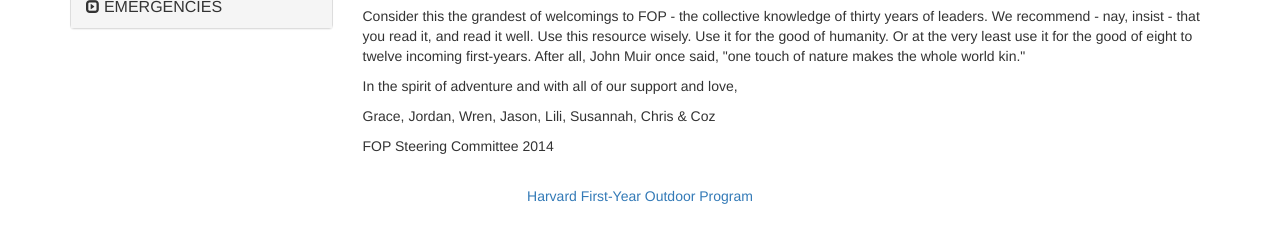
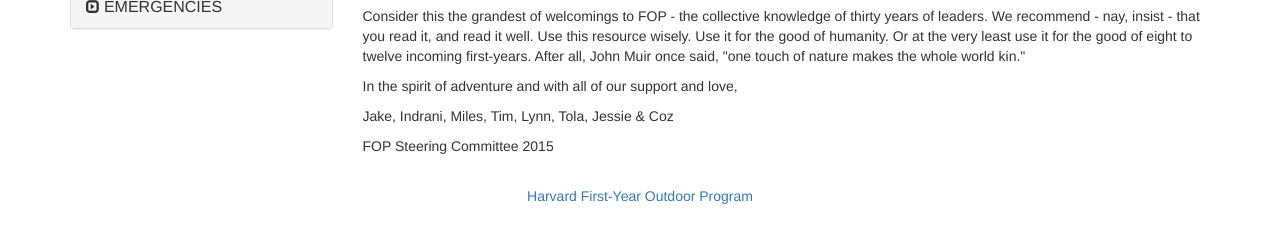
Before and after one commit to neo-project/global-blockchain-compliance-hub, a Jekyll site: the page built from index.html, in a window 1280 px wide. Shown: the part 407-650 px from the top of the page. Built offline with Jekyll 4.4.1, drawn with Linux system fonts in a browser that asks for light colours; nearby versions of some CDN libraries.

Commit message:
Update index.html

```diff
--- a/index.html
+++ b/index.html
@@ -11,6 +11,6 @@ title: FOP Leader Handbook
   <p>This FOP Leader Handbook is the accumulation of the past thirty years of FOP wisdom, and while you pause to consider the contributions of countless leaders of years past, we're just going to go ahead and thank them. So to all the nameless souls who worked so hard to put together this handbook: thanks, team. We started with a great product, and we recognize that our contribution is only a small piece of the result.</p>
   <p>Consider this the grandest of welcomings to FOP - the collective knowledge of thirty years of leaders. We recommend - nay, insist - that you read it, and read it well. Use this resource wisely. Use it for the good of humanity. Or at the very least use it for the good of eight to twelve incoming first-years. After all, John Muir once said, "one touch of nature makes the whole world kin."</p>
   <p>In the spirit of adventure and with all of our support and love,</p>
-  <p>Grace, Jordan, Wren, Jason, Lili, Susannah, Chris & Coz</p>
-  <p>FOP Steering Committee 2014</p>
+  <p>Jake, Indrani, Miles, Tim, Lynn, Tola, Jessie & Coz</p>
+  <p>FOP Steering Committee 2015</p>
 </div>
```
